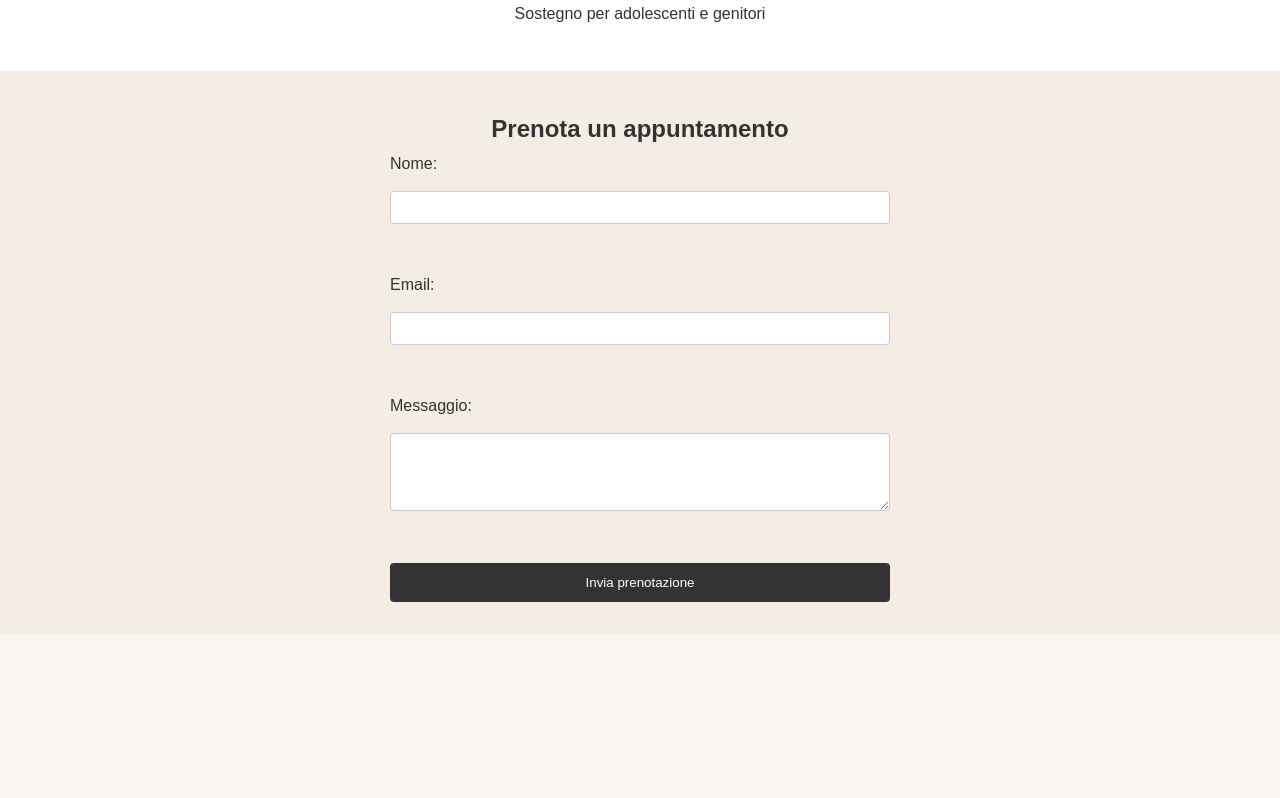
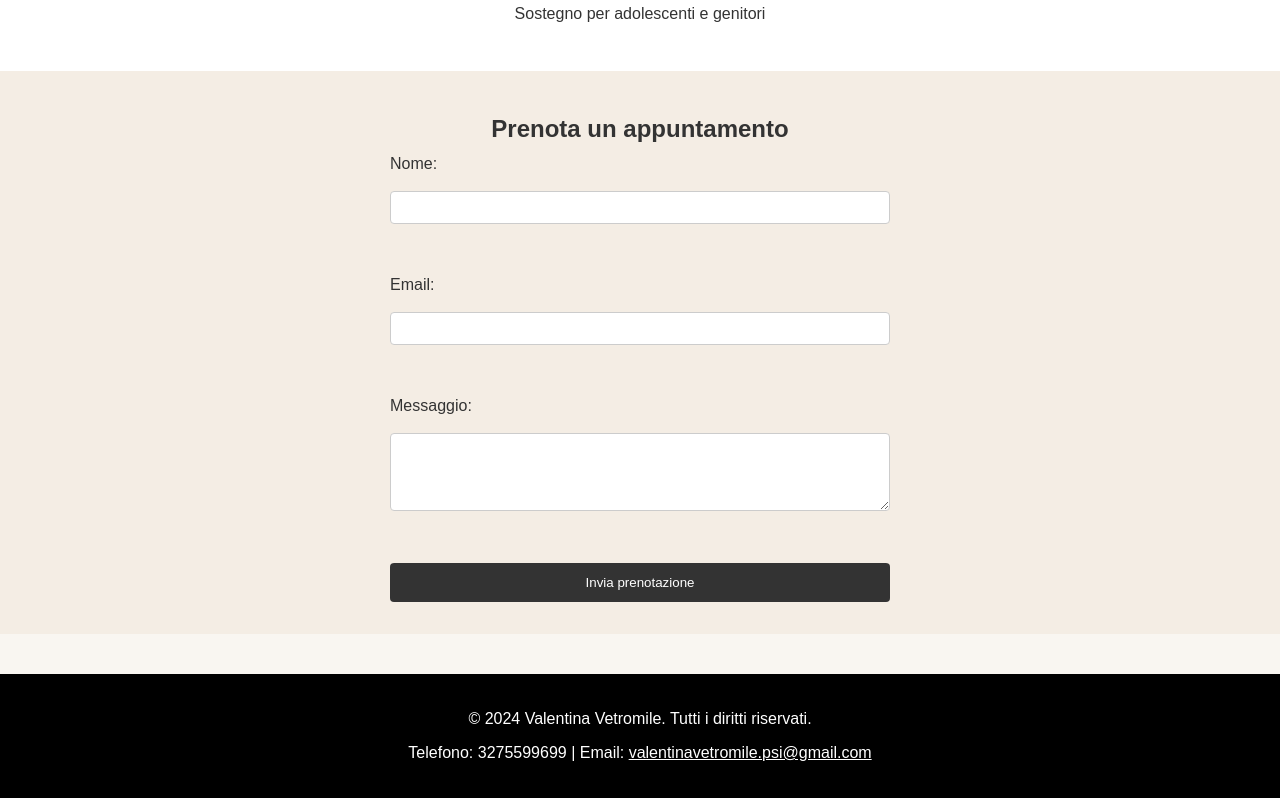
Before and after one commit to Valentina91-psi/Valentinavetromile, a plain HTML site: page index.html in a window 1280 px wide. Shown: the part 961-1759 px from the top of the page. Before the commit the page ends 1595 px from the top, so only its background shows below. Drawn offline with Linux system fonts and the light colour scheme.

Commit message:
Update index.html

```diff
--- a/index.html
+++ b/index.html
@@ -44,6 +44,10 @@
             <button type="submit">Invia prenotazione</button>
         </form>
     </section>
+<footer style="background-color: #000; color: #fff; text-align: center; padding: 20px; margin-top: 40px;">
+    <p>&copy; 2024 Valentina Vetromile. Tutti i diritti riservati.</p>
+    <p>Telefono: 3275599699 | Email: <a href="mailto:valentinavetromile.psi@gmail.com" style="color: #fff; text-decoration: underline;">valentinavetromile.psi@gmail.com</a></p>
+</footer>
 
 </body>
 
```
